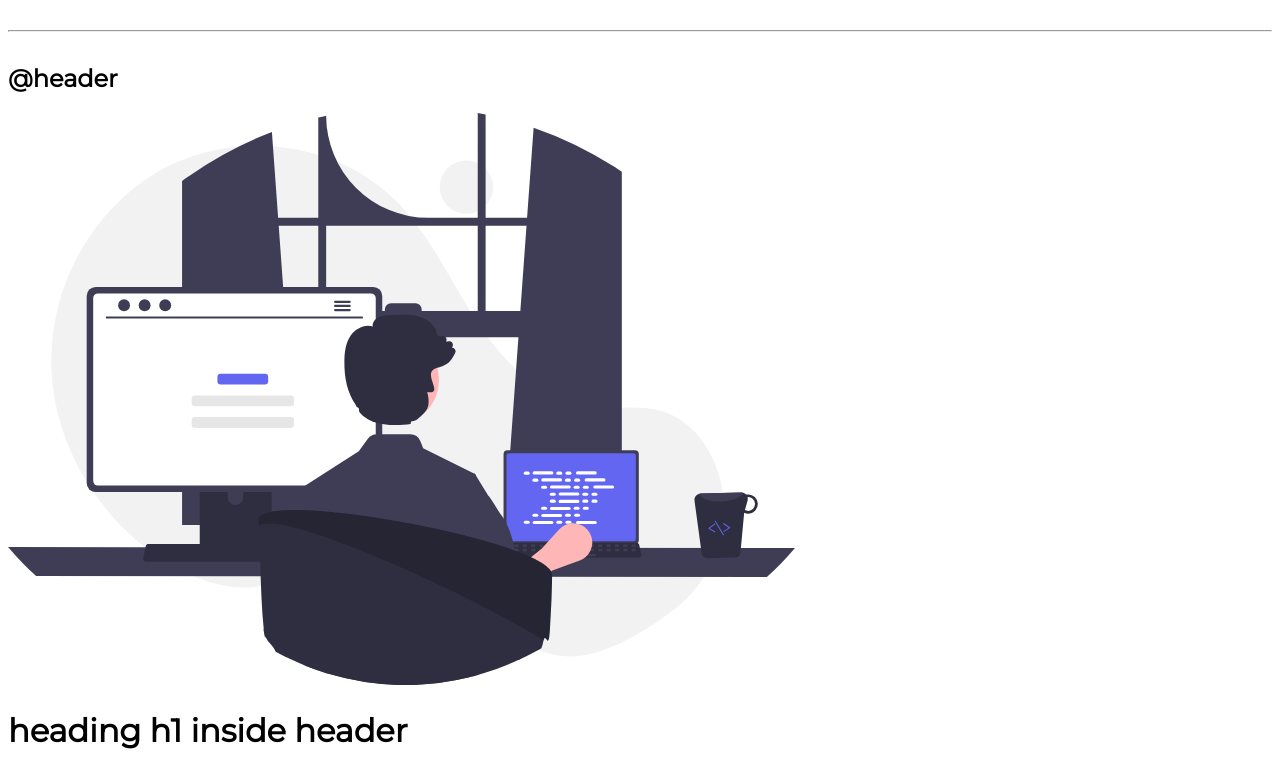
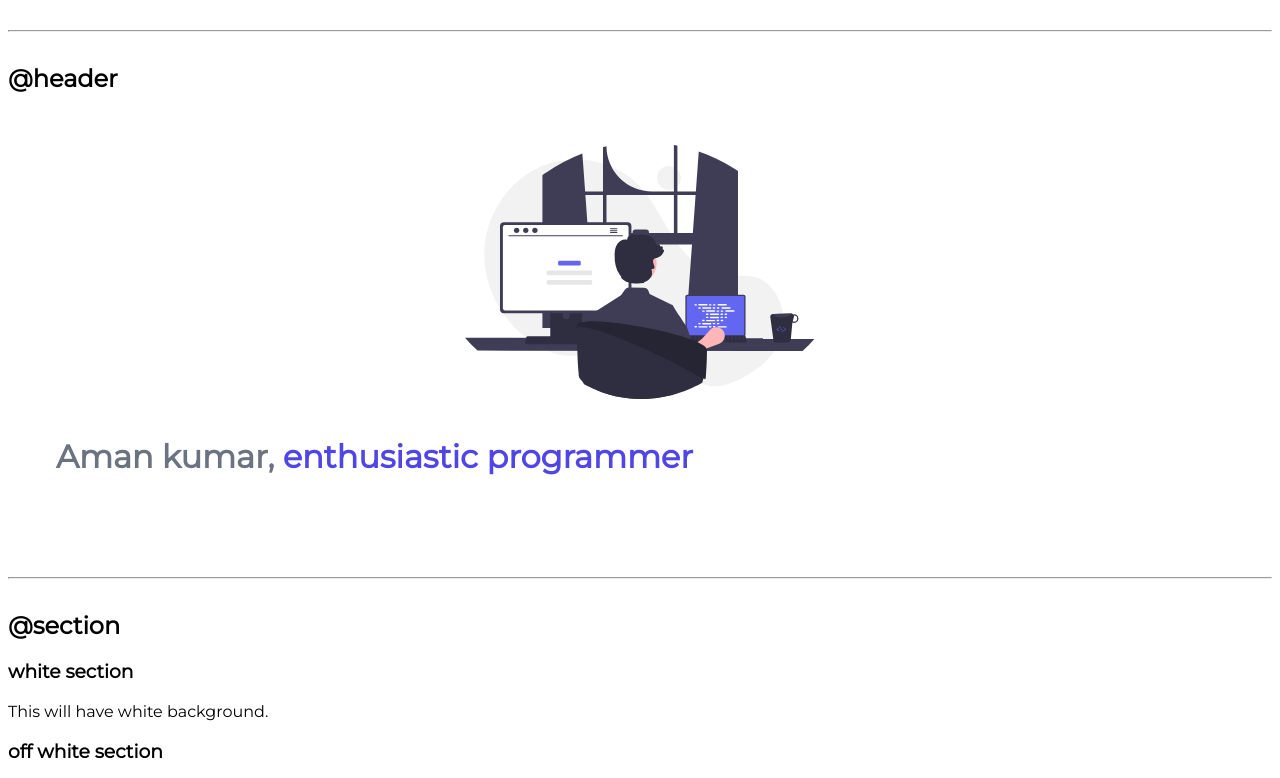
Before and after one commit to Amankr705/neoG-lesson3, a plain HTML site: page index.html in a window 1280 px wide. Shown: the part 1469-2247 px from the top of the page. Drawn offline with Linux system fonts and the light colour scheme.

Commit message:
updated: header

```diff
--- a/index.html
+++ b/index.html
@@ -92,9 +92,9 @@
 
     <h2>@header</h2>
 
-    <header>
-        <img src="images/hero.svg" />
-        <h1>heading h1 inside header</h1>
+    <header class="hero">
+        <img class="hero-img" src="images/hero.svg" />
+        <h1 class="hero-heading">Aman kumar, <span class="heading-inverted">enthusiastic programmer</span></h1>
     </header>
 
     <hr>
--- a/styles.css
+++ b/styles.css
@@ -2,6 +2,7 @@
 
 :root{
     --primary-color:#4f46e5;
+    --dark-grey: #6b7280;
 }
 
 body{
@@ -81,3 +82,24 @@ hr{
 .navigation .link-active{
     font-weight: bold;
 }
+
+/* header */
+
+.hero{
+    padding: 2rem;
+}
+
+.hero .hero-img{
+    max-width: 350px;
+    display: block;
+    margin: auto;
+}
+
+.hero .hero-heading{
+    padding: 1rem;
+    color: var(--dark-grey);
+}
+
+.hero .hero-heading .heading-inverted{
+    color: var(--primary-color);
+}
```
